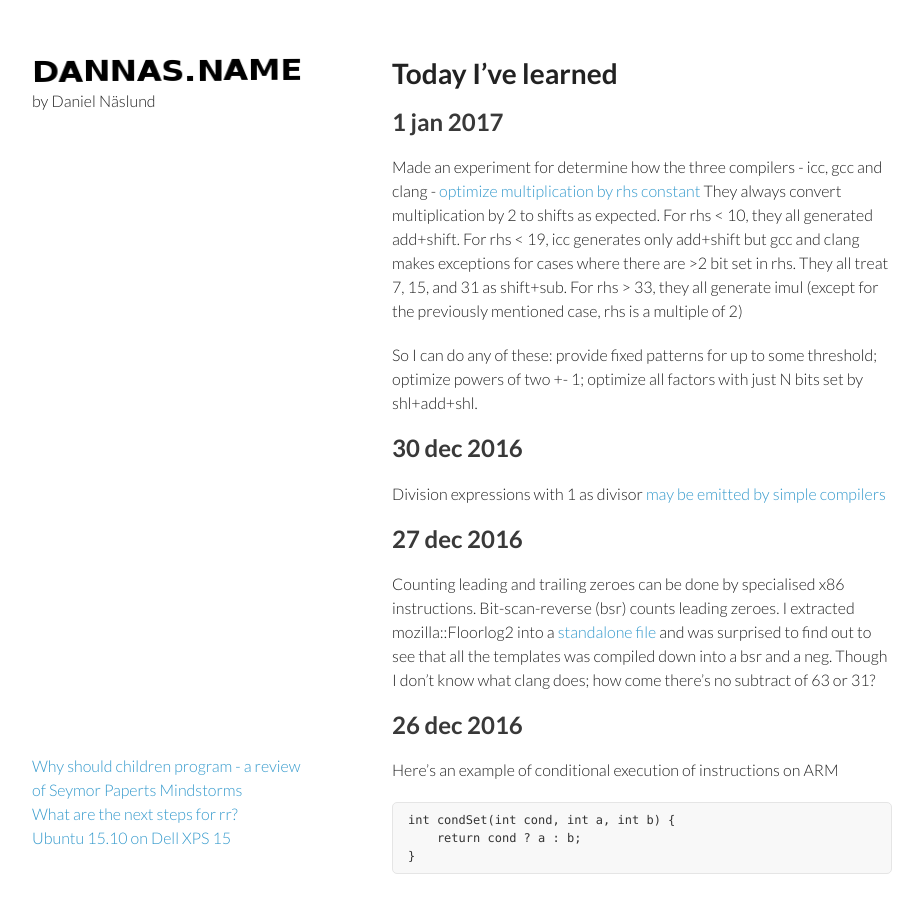
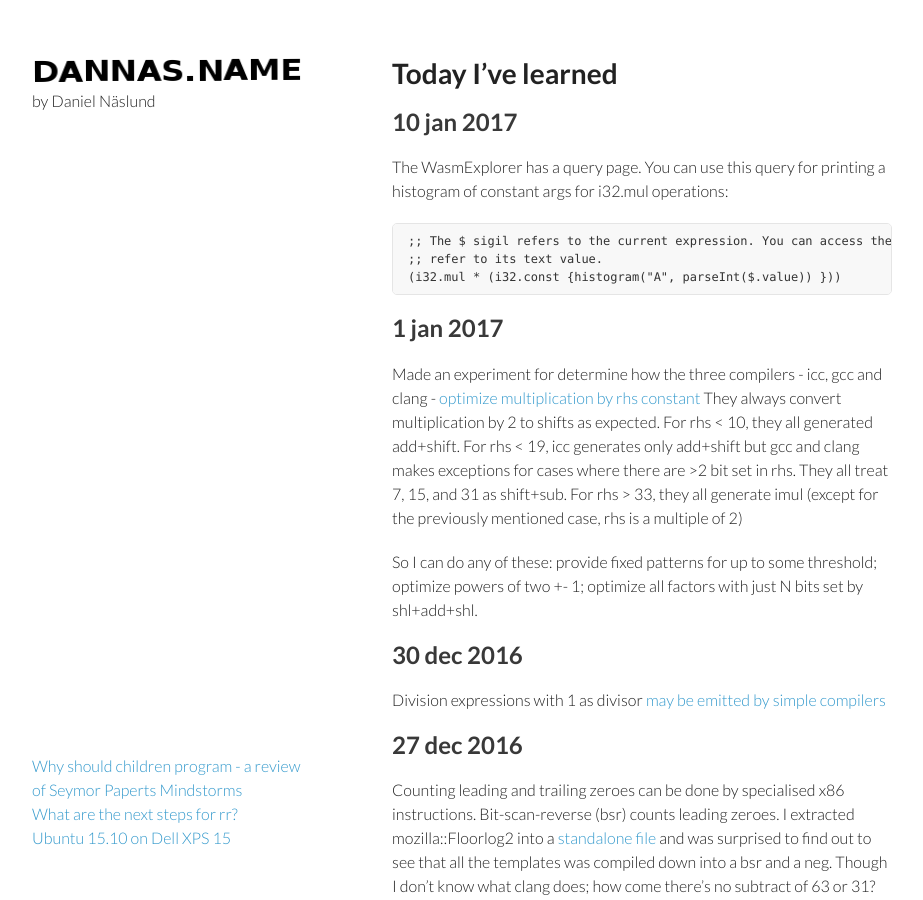
Before and after one commit to dannas/dannas.github.com, a Jekyll site: the page built from TIL.markdown, in a window 1280 px wide and 900 px high. Shown: the whole window, without its empty margins (178-1101 px from the left). Built offline with Jekyll 4.4.1, drawn with Linux system fonts in a browser that asks for light colours; our own code applies the rules of GitHub Pages for plain Markdown files.

Commit message:
Another TIL

```diff
--- a/TIL.markdown
+++ b/TIL.markdown
@@ -1,4 +1,12 @@
 # Today I've learned
+
+## 10 jan 2017
+The WasmExplorer has a query page. You can use this query for printing a
+histogram of constant args for i32.mul operations:
+
+    ;; The $ sigil refers to the current expression. You can access the |value| property to
+    ;; refer to its text value.
+    (i32.mul * (i32.const {histogram("A", parseInt($.value)) }))
 
 ## 1 jan 2017
 Made an experiment for determine how the  three compilers - icc, gcc and clang - [optimize multiplication by rhs constant](https://godbolt.org/g/LZpca2)
```
